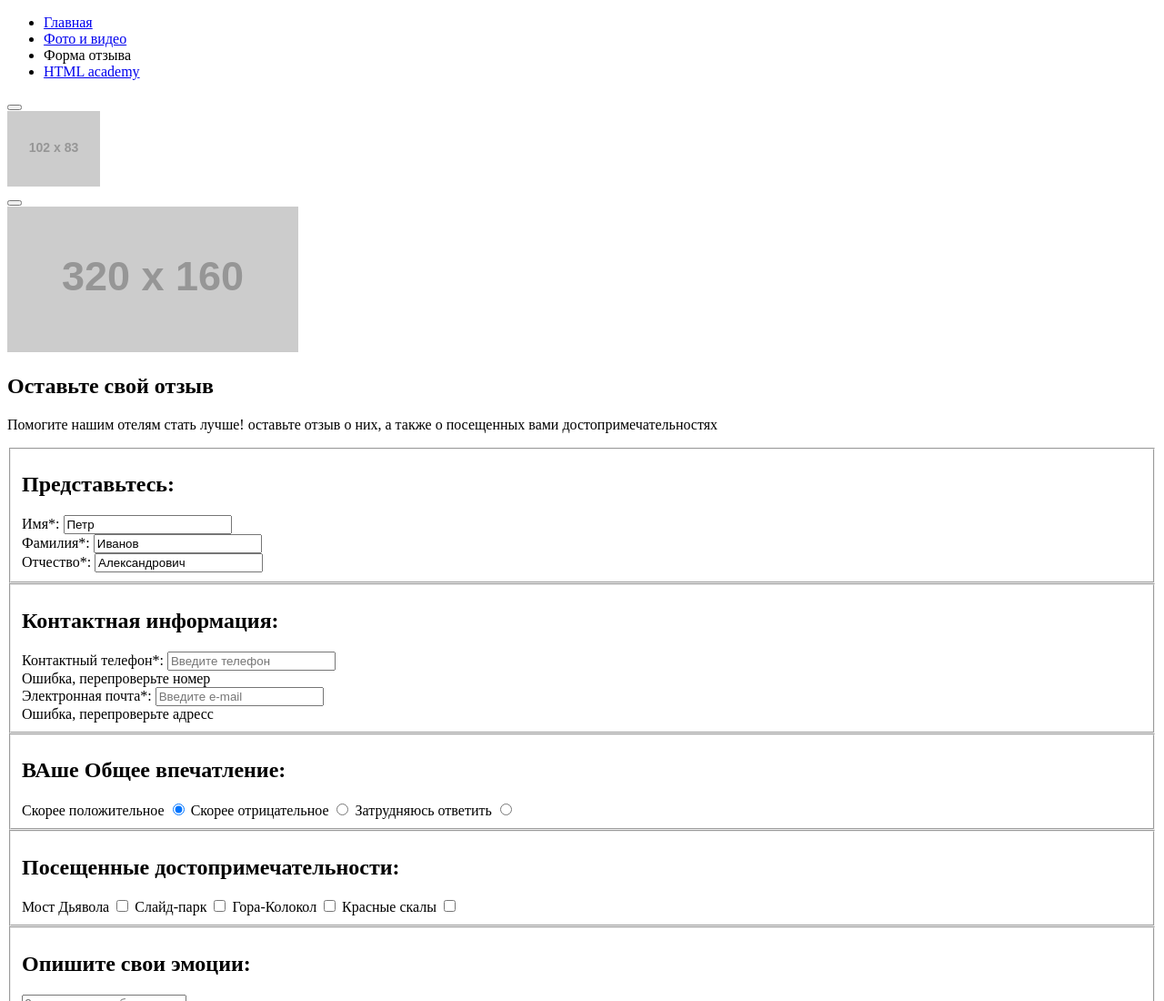
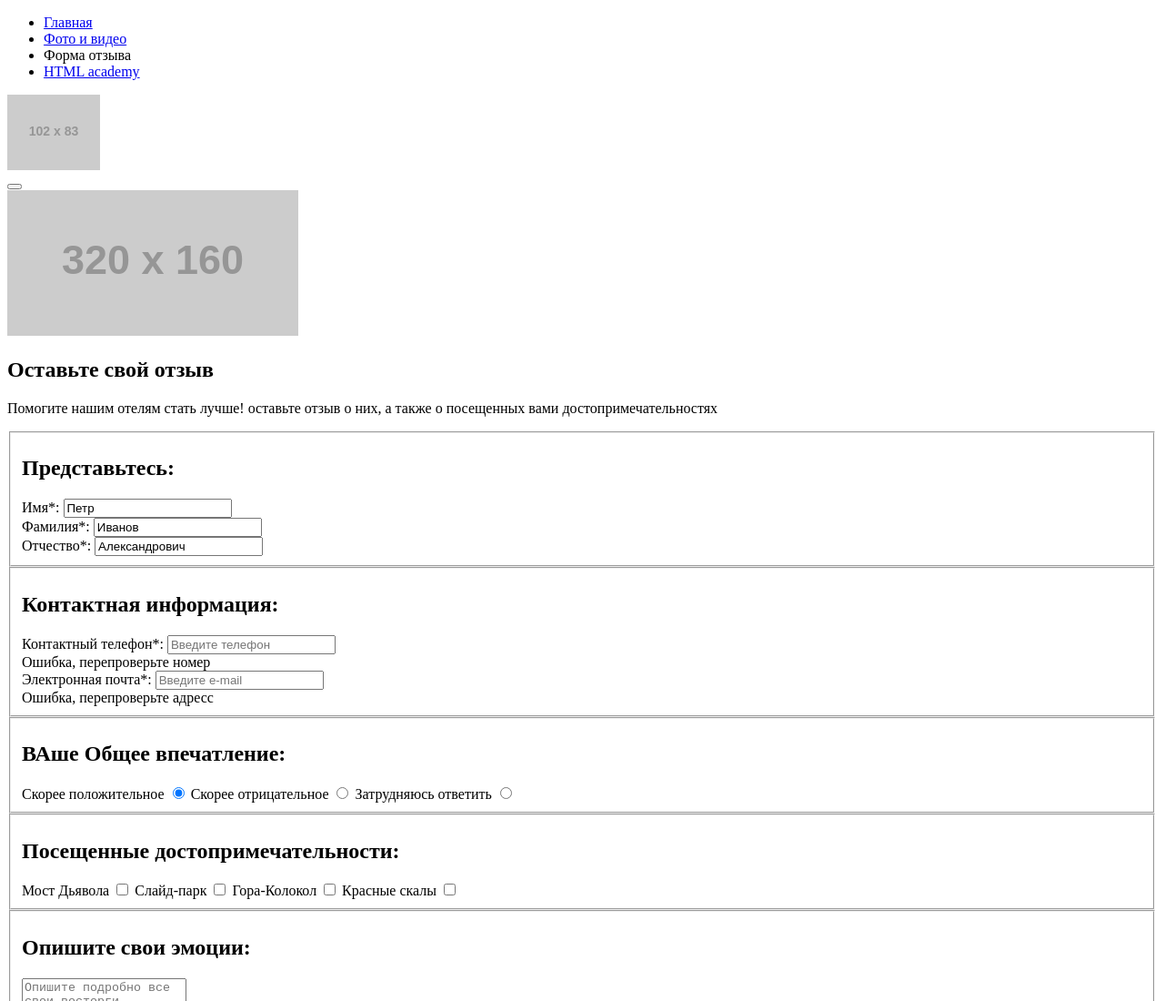
Before and after one commit to Marginall/184645-sedona, a website: page form.html in a window 1280 px wide. Shown: the top 1100 px of the page at 91% size. Drawn offline with Linux system fonts and the light colour scheme; placeholder pictures from the web are drawn by us.

```diff
--- a/form.html
+++ b/form.html
@@ -14,10 +14,9 @@
             <li class="main-nav__item"><a class="main-nav__item-link main-nav__item-link--active">Форма отзыва</a></li>
             <li class="main-nav__item"><a class="main-nav__item-link" href="https://htmlacademy.ru">HTML academy</a></li>
           </ul>
-          <button class="nav-btn-close" type="button"></button>
         </nav>
         <div class="header-logo"><a class="header-logo__link" href="index.html"><img class="header-logo__image" src="http://placehold.it/102x83" width="102" height="83" alt="Sedona Logo"></a></div>
-        <button class="nav-btn-open" type="button"></button>
+        <button class="nav-btn" type="button"></button>
       </header>
       <main class="form-page">
         <section class="intro-block">
```
Also changed, not shown: gallery.html (+1 -2 lines), index.html (+1 -1 lines).
